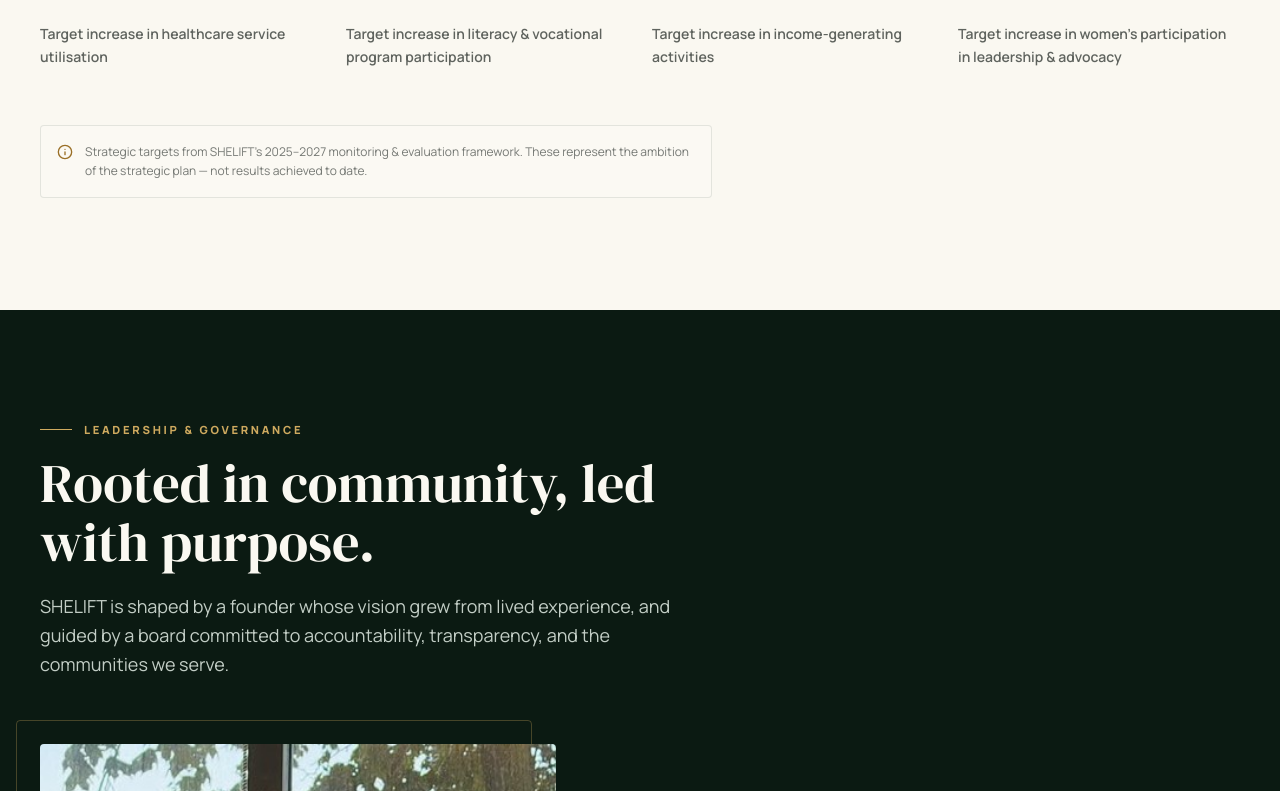
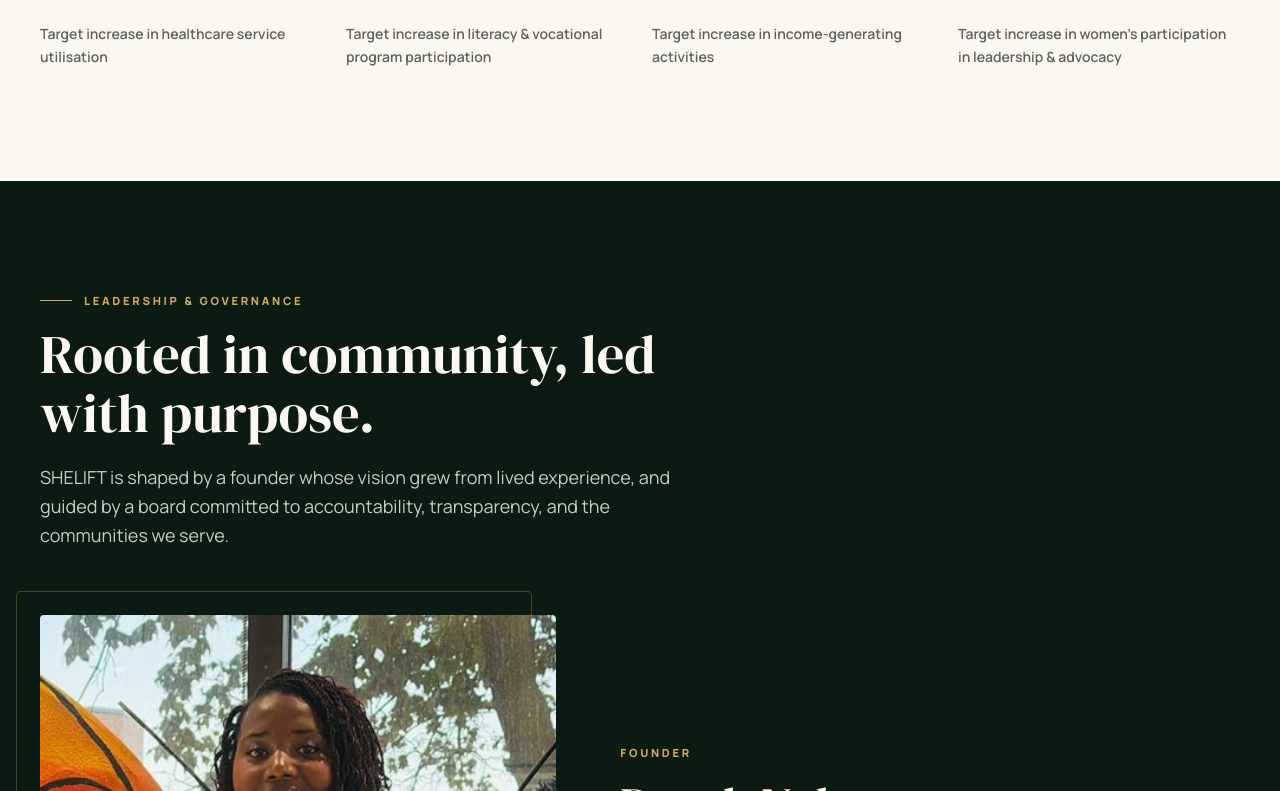
Before and after one commit to musinguziemma1/Shelift, a React (Vite) app: page / in a window 1280 px wide. Shown: the part 8149-8940 px from the top of the page. Built offline with nearby package versions, Linux system fonts and the light colour scheme.

Commit message:
fix: remove unused Info import blocking build

```diff
--- a/src/components/Targets.tsx
+++ b/src/components/Targets.tsx
@@ -1,4 +1,3 @@
-import { Info } from "lucide-react";
 import { targets } from "../data/engage";
 import { Counter } from "./ui/Counter";
 import { Reveal } from "./ui/Reveal";
@@ -36,15 +35,6 @@
           ))}
         </div>
 
-        <Reveal delay={0.15} className="mt-14">
-          <p className="flex max-w-2xl items-start gap-3 rounded-sm border border-forest-900/10 bg-sand-50 p-4 text-xs leading-relaxed text-charcoal/60">
-            <Info
-              aria-hidden="true"
-              className="mt-0.5 h-4 w-4 shrink-0 text-gold-600"
-            />
-            {targets.footnote}
-          </p>
-        </Reveal>
       </div>
     </section>
   );
```
